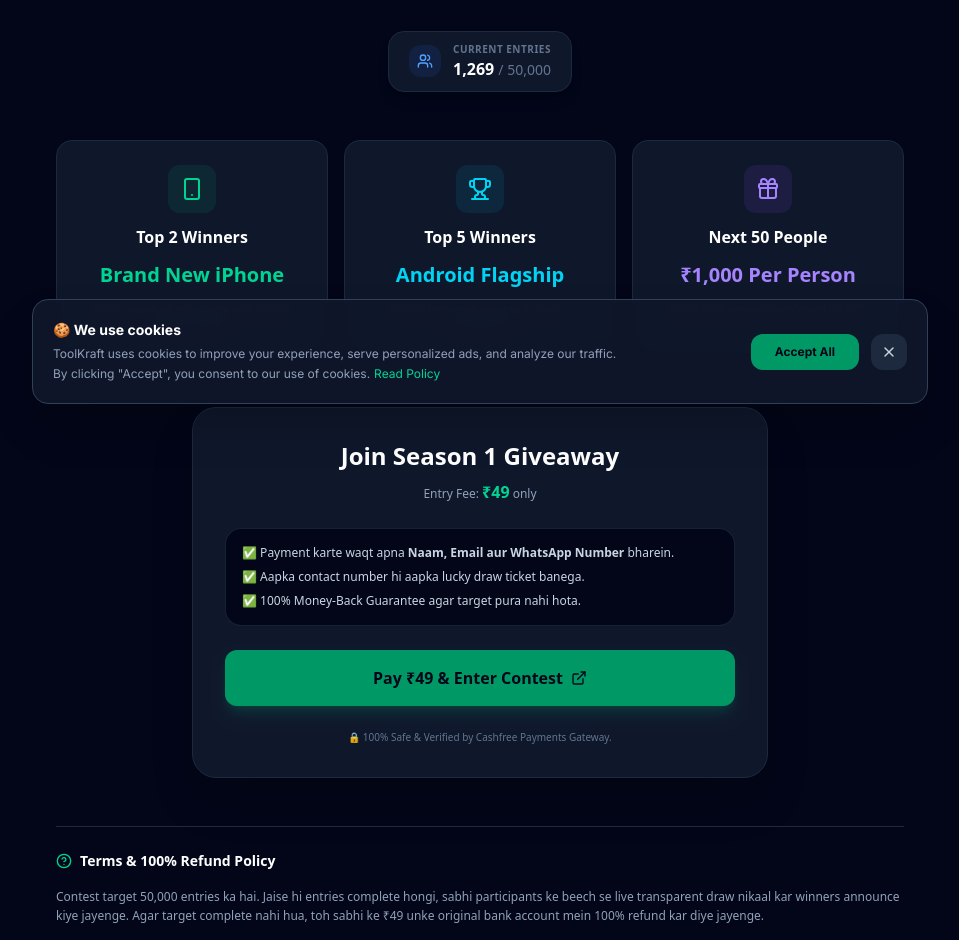
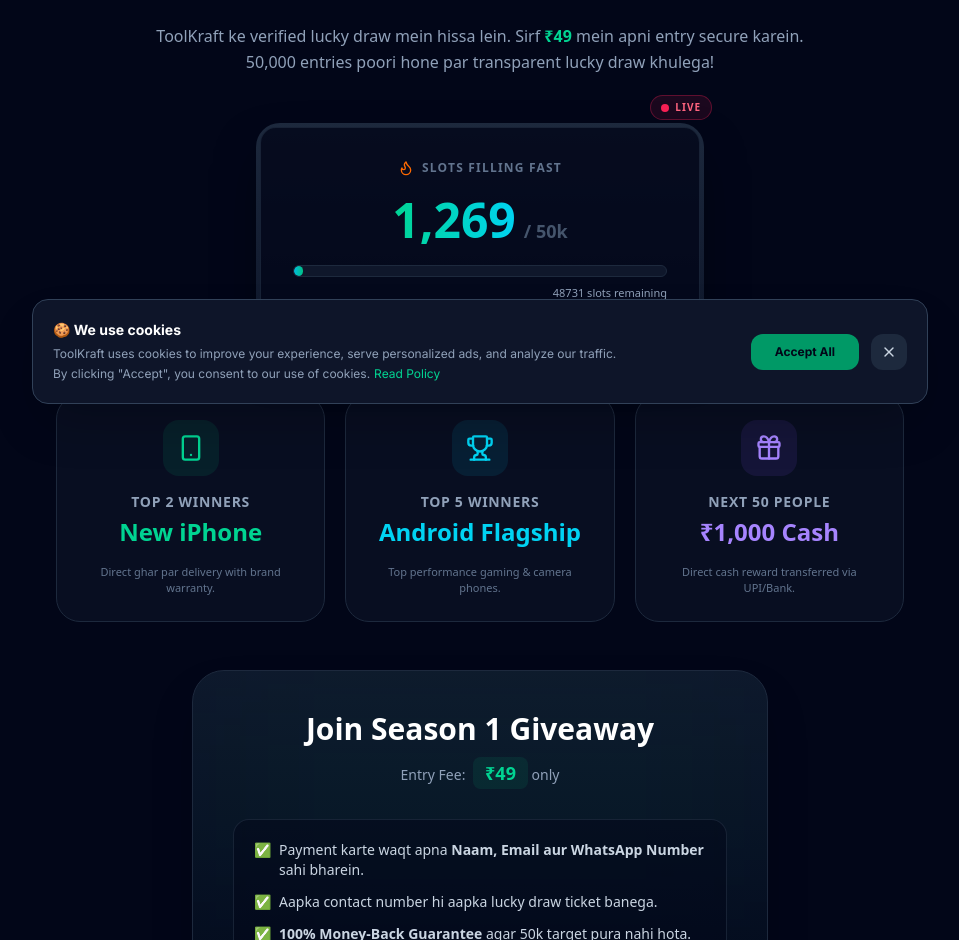
Before and after one commit to atulpatle28/toolnova, a Next.js app: page /contest in a window 1280 px wide. Shown: the part 372-1312 px from the top of the page, without its empty margins (160-1119 px from the left). Built offline with nearby package versions, Linux system fonts and the light colour scheme; grey boxes are pictures that could not be loaded.

Commit message:
Pro Update: Added animated live auto-incrementing entries counter with progress bar

```diff
--- a/app/contest/page.tsx
+++ b/app/contest/page.tsx
@@ -1,8 +1,8 @@
 "use client";
 
-import React from "react";
+import React, { useState, useEffect } from "react";
 import Link from "next/link";
-import { Button } from "@/app/components/ui/Button";
+import { Button } from "@/app/components/ui/Button"; // Check your Button path if this throws an error, or use a standard <button> tag
 import {
   Trophy,
   Smartphone,
@@ -12,16 +12,40 @@
   ArrowLeft,
   Sparkles,
   ExternalLink,
-  Users
+  Activity,
+  Flame
 } from "lucide-react";
 
 export default function ContestPage() {
-  // Cashfree verified form link
+  // Live Entries Simulation State
+  const [entries, setEntries] = useState(1269);
+  const [isAnimating, setIsAnimating] = useState(false);
+
+  useEffect(() => {
+    // Simulate live entries increasing randomly every 5 to 12 seconds
+    const interval = setInterval(() => {
+      setEntries((prev) => {
+        // Prevent going over 50000
+        if (prev >= 50000) return 50000;
+        return prev + Math.floor(Math.random() * 3) + 1;
+      });
+
+      // Trigger glowing animation
+      setIsAnimating(true);
+      setTimeout(() => setIsAnimating(false), 1000);
+    }, Math.floor(Math.random() * 7000) + 5000);
+
+    return () => clearInterval(interval);
+  }, []);
+
   const CASHFREE_FORM_URL = "https://payments.cashfree.com/forms/mytoolkraft";
 
   const handleJoin = () => {
     window.location.href = CASHFREE_FORM_URL;
   };
+
+  // Calculate Progress Percentage
+  const progressPercentage = (entries / 50000) * 100;
 
   return (
     <div className="min-h-screen bg-slate-950 text-slate-100 flex flex-col font-sans antialiased selection:bg-emerald-500 selection:text-slate-950">
@@ -29,106 +53,145 @@
       {/* Top Bar */}
       <header className="w-full max-w-5xl mx-auto p-4 sm:p-6 flex items-center justify-between">
         <Link href="/" className="inline-flex items-center gap-2 text-xs font-bold text-slate-300 hover:text-white transition-colors">
-          <ArrowLeft className="w-4 h-4" /> Back to ToolKraft
+          <ArrowLeft className="w-4 h-4" /> Back to Tools
         </Link>
         <span className="inline-flex items-center gap-1.5 text-xs font-bold text-emerald-400 bg-emerald-950/40 border border-emerald-800/50 px-3 py-1.5 rounded-full">
-          <ShieldCheck className="w-4 h-4" /> 100% Money-Back Guarantee
+          <ShieldCheck className="w-4 h-4" /> 100% Refund Guarantee
         </span>
       </header>
 
       <main className="flex-1 max-w-4xl w-full mx-auto p-4 sm:p-6 space-y-12">
 
         {/* Hero Section */}
-        <div className="text-center space-y-4">
+        <div className="text-center space-y-6">
           <div className="inline-flex items-center gap-2 bg-emerald-500/10 border border-emerald-500/30 text-emerald-400 px-4 py-1.5 rounded-full text-xs font-bold tracking-wider uppercase">
             <Sparkles className="w-4 h-4" /> Season 1 Mega Giveaway
           </div>
-          <h1 className="text-3xl sm:text-5xl font-black tracking-tight text-white">
-            Win Brand New <span className="text-transparent bg-clip-text bg-gradient-to-r from-emerald-400 to-cyan-400">iPhone &amp; Android Phones</span>
+          <h1 className="text-4xl sm:text-6xl font-black tracking-tight text-white leading-tight">
+            Win Brand New <br className="hidden sm:block" />
+            <span className="text-transparent bg-clip-text bg-gradient-to-r from-emerald-400 to-cyan-400">
+              iPhone &amp; Flagship Phones
+            </span>
           </h1>
-          <p className="text-xs sm:text-sm text-slate-400 max-w-2xl mx-auto leading-relaxed">
+          <p className="text-sm sm:text-base text-slate-400 max-w-2xl mx-auto leading-relaxed">
             ToolKraft ke verified lucky draw mein hissa lein. Sirf <strong className="text-emerald-400">₹49</strong> mein apni entry secure karein. 50,000 entries poori hone par transparent lucky draw khulega!
           </p>
 
-          {/* Current Entries Badge */}
-          <div className="pt-4 flex justify-center">
-            <div className="inline-flex items-center gap-3 bg-slate-900 border border-slate-800 px-5 py-2.5 rounded-2xl shadow-lg">
-              <div className="w-8 h-8 bg-blue-500/10 text-blue-400 rounded-xl flex items-center justify-center">
-                <Users className="w-4 h-4" />
-              </div>
-              <div className="text-left">
-                <p className="text-[10px] font-bold text-slate-500 uppercase tracking-wider">Current Entries</p>
-                <p className="text-base font-black text-white">1,269 <span className="text-sm font-medium text-slate-500">/ 50,000</span></p>
+          {/* PRO LEVEL LIVE COUNTER */}
+          <div className="pt-6 pb-2 max-w-md mx-auto relative">
+
+            {/* Blinking Live Indicator */}
+            <div className="absolute -top-1 -right-2 flex items-center gap-1.5 bg-rose-500/10 border border-rose-500/30 text-rose-400 px-2.5 py-1 rounded-full text-[10px] font-black uppercase tracking-widest z-10">
+              <div className="w-2 h-2 rounded-full bg-rose-500 animate-pulse"></div> Live
+            </div>
+
+            {/* Glowing Box */}
+            <div className={`p-1 rounded-3xl bg-gradient-to-b from-slate-800 to-slate-900 transition-all duration-500 ${isAnimating ? 'scale-[1.02] shadow-[0_0_30px_rgba(52,211,153,0.2)]' : 'shadow-2xl shadow-black/50'}`}>
+              <div className="bg-slate-950/80 rounded-2xl p-6 sm:p-8 border border-slate-800/80 text-center space-y-5">
+                <p className="text-xs font-bold text-slate-500 uppercase tracking-widest flex items-center justify-center gap-2">
+                  <Flame className="w-4 h-4 text-orange-500" /> Slots Filling Fast
+                </p>
+
+                <div className="flex items-baseline justify-center gap-2">
+                  <span className={`text-5xl font-black text-transparent bg-clip-text bg-gradient-to-r from-emerald-400 to-cyan-400 transition-all duration-300 ${isAnimating ? 'opacity-70 blur-[1px]' : 'opacity-100'}`}>
+                    {entries.toLocaleString()}
+                  </span>
+                  <span className="text-lg font-bold text-slate-600">/ 50k</span>
+                </div>
+
+                <div className="space-y-2">
+                  <div className="w-full bg-slate-900 rounded-full h-3 border border-slate-800 overflow-hidden">
+                    <div
+                      className="bg-gradient-to-r from-cyan-500 to-emerald-500 h-full rounded-full transition-all duration-1000 ease-out relative"
+                      style={{ width: `${progressPercentage}%` }}
+                    >
+                      <div className="absolute top-0 right-0 bottom-0 left-0 bg-[url('https://www.transparenttextures.com/patterns/carbon-fibre.png')] opacity-20 mix-blend-overlay"></div>
+                    </div>
+                  </div>
+                  <p className="text-[11px] text-slate-400 text-right">
+                    {50000 - entries} slots remaining
+                  </p>
+                </div>
               </div>
             </div>
           </div>
         </div>
 
         {/* Prizes Breakdown Grid */}
-        <div className="grid grid-cols-1 sm:grid-cols-3 gap-4">
-          <div className="p-6 rounded-2xl bg-slate-900 border border-slate-800 space-y-3 text-center">
-            <div className="w-12 h-12 bg-emerald-500/10 text-emerald-400 rounded-xl flex items-center justify-center mx-auto">
-              <Smartphone className="w-6 h-6" />
+        <div className="grid grid-cols-1 sm:grid-cols-3 gap-5">
+          <div className="p-6 rounded-3xl bg-slate-900/50 border border-slate-800 hover:border-emerald-500/50 transition-colors space-y-4 text-center">
+            <div className="w-14 h-14 bg-emerald-500/10 text-emerald-400 rounded-2xl flex items-center justify-center mx-auto">
+              <Smartphone className="w-7 h-7" />
             </div>
-            <h3 className="text-base font-bold text-white">Top 2 Winners</h3>
-            <p className="text-xl font-black text-emerald-400">Brand New iPhone</p>
-            <p className="text-[11px] text-slate-400">Direct aapke ghar delivery with official brand warranty.</p>
+            <div>
+              <h3 className="text-sm font-bold text-slate-400 uppercase tracking-wider mb-1">Top 2 Winners</h3>
+              <p className="text-2xl font-black text-emerald-400">New iPhone</p>
+            </div>
+            <p className="text-[11px] text-slate-500">Direct ghar par delivery with brand warranty.</p>
           </div>
 
-          <div className="p-6 rounded-2xl bg-slate-900 border border-slate-800 space-y-3 text-center">
-            <div className="w-12 h-12 bg-cyan-500/10 text-cyan-400 rounded-xl flex items-center justify-center mx-auto">
-              <Trophy className="w-6 h-6" />
+          <div className="p-6 rounded-3xl bg-slate-900/50 border border-slate-800 hover:border-cyan-500/50 transition-colors space-y-4 text-center">
+            <div className="w-14 h-14 bg-cyan-500/10 text-cyan-400 rounded-2xl flex items-center justify-center mx-auto">
+              <Trophy className="w-7 h-7" />
             </div>
-            <h3 className="text-base font-bold text-white">Top 5 Winners</h3>
-            <p className="text-xl font-black text-cyan-400">Android Flagship</p>
-            <p className="text-[11px] text-slate-400">Top performance gaming &amp; camera smartphones.</p>
+            <div>
+              <h3 className="text-sm font-bold text-slate-400 uppercase tracking-wider mb-1">Top 5 Winners</h3>
+              <p className="text-2xl font-black text-cyan-400">Android Flagship</p>
+            </div>
+            <p className="text-[11px] text-slate-500">Top performance gaming &amp; camera phones.</p>
           </div>
 
-          <div className="p-6 rounded-2xl bg-slate-900 border border-slate-800 space-y-3 text-center">
-            <div className="w-12 h-12 bg-violet-500/10 text-violet-400 rounded-xl flex items-center justify-center mx-auto">
-              <Gift className="w-6 h-6" />
+          <div className="p-6 rounded-3xl bg-slate-900/50 border border-slate-800 hover:border-violet-500/50 transition-colors space-y-4 text-center">
+            <div className="w-14 h-14 bg-violet-500/10 text-violet-400 rounded-2xl flex items-center justify-center mx-auto">
+              <Gift className="w-7 h-7" />
             </div>
-            <h3 className="text-base font-bold text-white">Next 50 People</h3>
-            <p className="text-xl font-black text-violet-400">₹1,000 Per Person</p>
-            <p className="text-[11px] text-slate-400">Direct cash reward transferred via UPI.</p>
+            <div>
+              <h3 className="text-sm font-bold text-slate-400 uppercase tracking-wider mb-1">Next 50 People</h3>
+              <p className="text-2xl font-black text-violet-400">₹1,000 Cash</p>
+            </div>
+            <p className="text-[11px] text-slate-500">Direct cash reward transferred via UPI/Bank.</p>
           </div>
         </div>
 
         {/* Direct Action Card */}
-        <div className="max-w-xl mx-auto bg-slate-900 border border-slate-800 rounded-3xl p-6 sm:p-8 shadow-2xl text-center space-y-6">
-          <div className="space-y-2">
-            <h2 className="text-2xl font-black text-white">Join Season 1 Giveaway</h2>
-            <p className="text-xs text-slate-400">
-              Entry Fee: <span className="text-emerald-400 font-bold text-base">₹49</span> only
+        <div className="max-w-xl mx-auto bg-gradient-to-b from-slate-900 to-slate-950 border border-slate-800 rounded-[2rem] p-6 sm:p-10 shadow-2xl text-center space-y-8 relative overflow-hidden">
+          {/* Background Glow */}
+          <div className="absolute top-0 left-1/2 -translate-x-1/2 w-full h-1/2 bg-emerald-500/5 blur-[80px] pointer-events-none"></div>
+
+          <div className="space-y-3 relative z-10">
+            <h2 className="text-3xl font-black text-white">Join Season 1 Giveaway</h2>
+            <p className="text-sm text-slate-400">
+              Entry Fee: <span className="text-emerald-400 font-black text-lg bg-emerald-500/10 px-3 py-1 rounded-lg ml-1">₹49</span> only
             </p>
           </div>
 
-          <div className="p-4 bg-slate-950 border border-slate-800/80 rounded-2xl text-left space-y-2 text-xs text-slate-300">
-            <p>✅ Payment karte waqt apna <strong>Naam, Email aur WhatsApp Number</strong> bharein.</p>
-            <p>✅ Aapka contact number hi aapka lucky draw ticket banega.</p>
-            <p>✅ 100% Money-Back Guarantee agar target pura nahi hota.</p>
+          <div className="p-5 bg-slate-950/50 border border-slate-800/80 rounded-2xl text-left space-y-3 text-xs sm:text-sm text-slate-300 relative z-10">
+            <p className="flex items-start gap-2"><span className="text-emerald-400">✅</span> <span>Payment karte waqt apna <strong>Naam, Email aur WhatsApp Number</strong> sahi bharein.</span></p>
+            <p className="flex items-start gap-2"><span className="text-emerald-400">✅</span> <span>Aapka contact number hi aapka lucky draw ticket banega.</span></p>
+            <p className="flex items-start gap-2"><span className="text-emerald-400">✅</span> <span><strong>100% Money-Back Guarantee</strong> agar 50k target pura nahi hota.</span></p>
           </div>
 
-          <Button
-            onClick={handleJoin}
-            className="w-full bg-emerald-600 hover:bg-emerald-500 text-slate-950 font-extrabold py-4 rounded-xl text-base transition cursor-pointer shadow-lg shadow-emerald-600/20 flex items-center justify-center gap-2"
-          >
-            Pay ₹49 &amp; Enter Contest <ExternalLink className="w-4 h-4" />
-          </Button>
-
-          <p className="text-[10px] text-slate-500">
-            🔒 100% Safe &amp; Verified by Cashfree Payments Gateway.
-          </p>
+          <div className="space-y-3 relative z-10">
+            <button
+              onClick={handleJoin}
+              className="w-full bg-emerald-600 hover:bg-emerald-500 text-slate-950 font-black py-4 sm:py-5 rounded-2xl text-base sm:text-lg transition-all cursor-pointer shadow-[0_0_20px_rgba(5,150,105,0.4)] hover:shadow-[0_0_30px_rgba(52,211,153,0.6)] hover:-translate-y-1 flex items-center justify-center gap-2"
+            >
+              Pay ₹49 &amp; Secure Your Entry <ExternalLink className="w-5 h-5" />
+            </button>
+            <p className="text-xs text-slate-500 flex items-center justify-center gap-1.5">
+              <ShieldCheck className="w-4 h-4 text-emerald-500" /> 100% Safe &amp; Verified by Cashfree.
+            </p>
+          </div>
         </div>
 
         {/* Terms & Conditions */}
-        <section className="space-y-4 pt-6 border-t border-slate-800 text-slate-400 text-xs">
+        <section className="space-y-4 pt-8 border-t border-slate-800/50 text-slate-400 text-xs">
           <h3 className="text-sm font-bold text-white flex items-center gap-2">
             <HelpCircle className="w-4 h-4 text-emerald-400" />
             Terms &amp; 100% Refund Policy
           </h3>
-          <p className="leading-relaxed">
-            Contest target 50,000 entries ka hai. Jaise hi entries complete hongi, sabhi participants ke beech se live transparent draw nikaal kar winners announce kiye jayenge. Agar target complete nahi hua, toh sabhi ke ₹49 unke original bank account mein 100% refund kar diye jayenge.
+          <p className="leading-relaxed bg-slate-900/30 p-4 rounded-xl border border-slate-800/50">
+            Contest target 50,000 entries ka hai. Jaise hi entries complete hongi, sabhi participants ke beech se live transparent draw nikaal kar winners announce kiye jayenge. Agar target complete nahi hua, toh sabhi ke ₹49 unke original bank account/UPI mein 100% refund kar diye jayenge without any questions.
           </p>
         </section>
 
```
